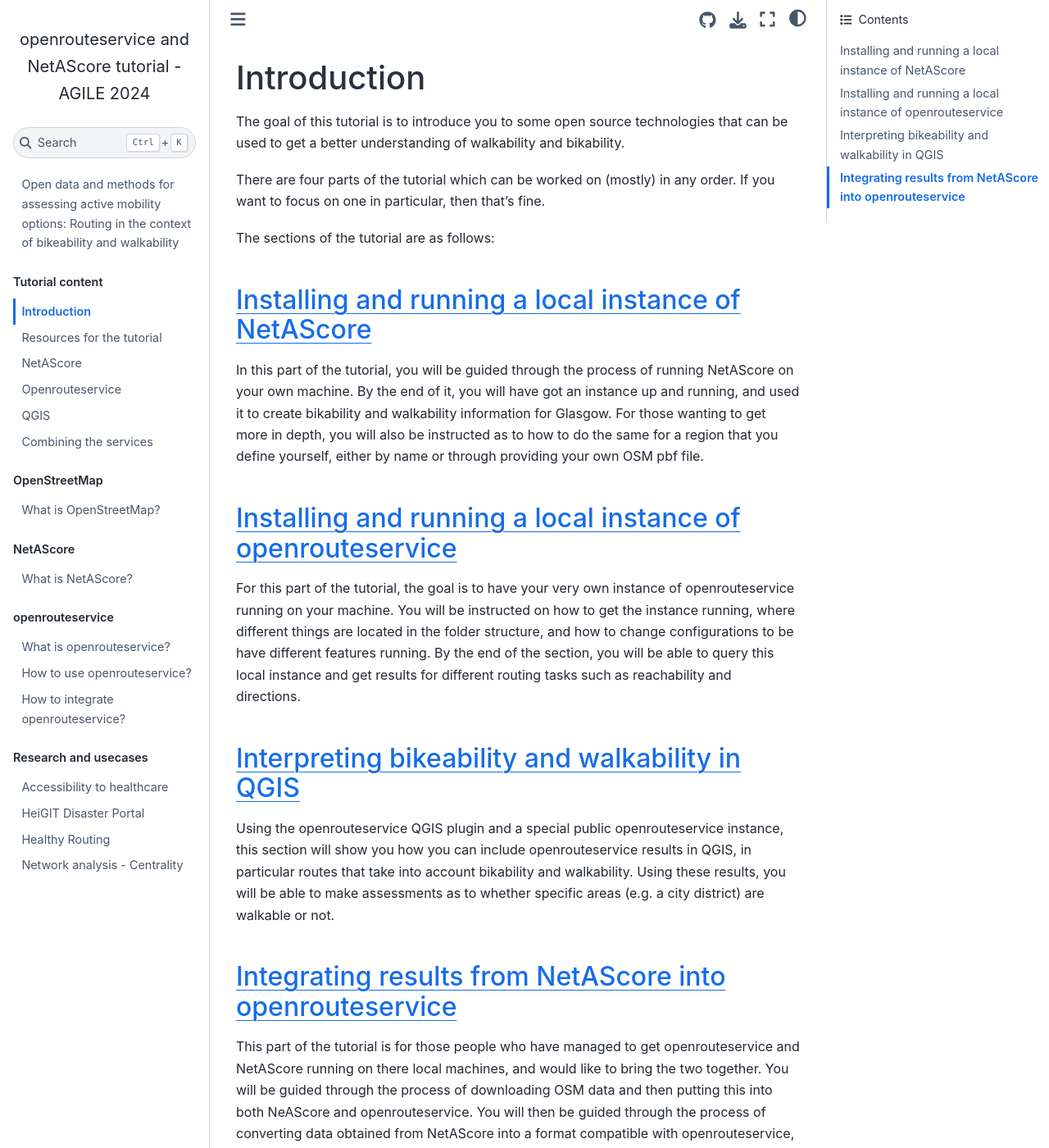
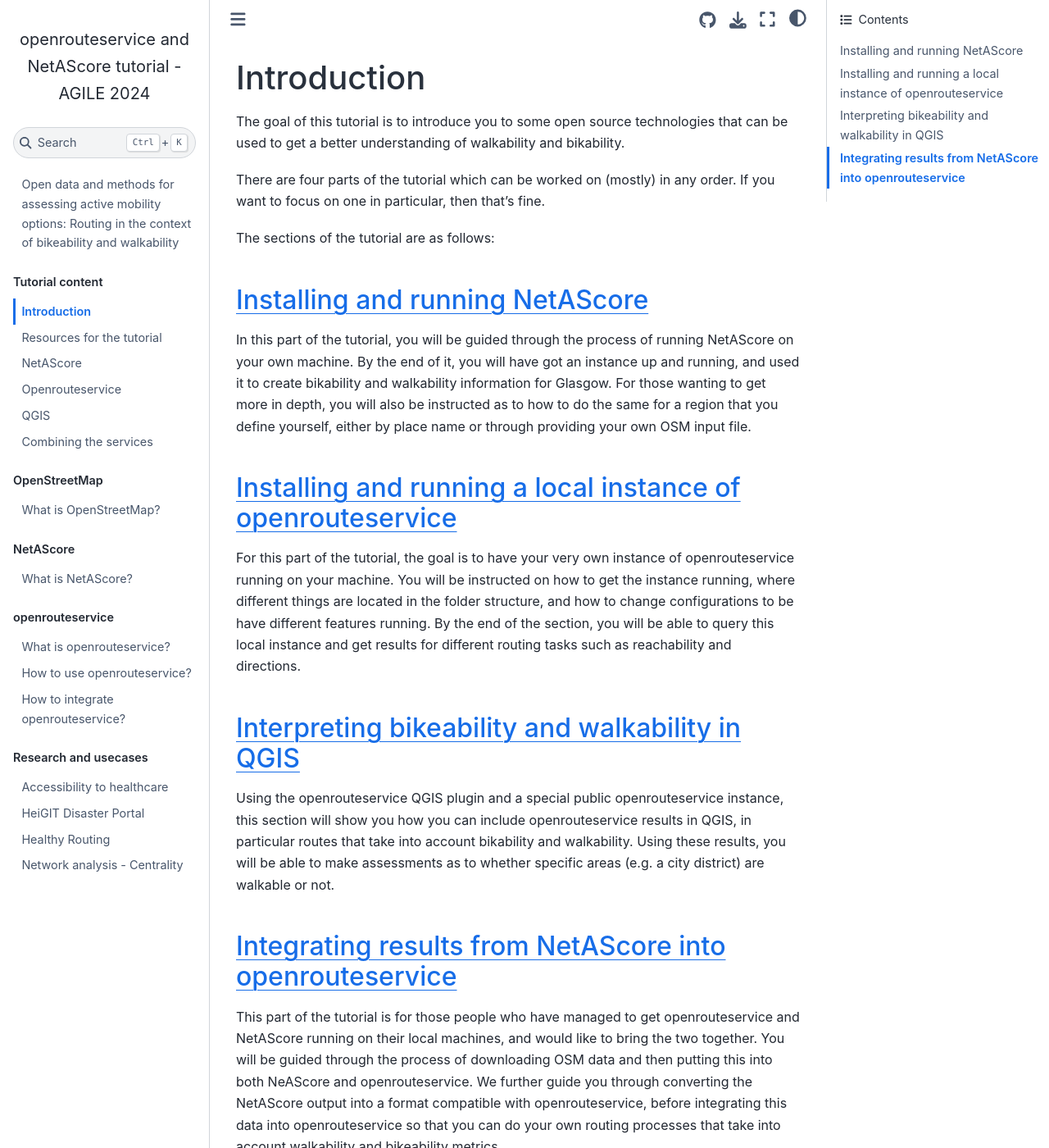
Before and after one commit to GIScience/ors-netascore-workshop-agile-24, a Jupyter Book: the page built from tutorial/tutorial.md, in a window 1280 px wide and 1400 px high. Shown: the whole window at 82% size. Built offline with Jupyter Book 1.0.4 settings and Sphinx 7.4.7 and the Sphinx Book theme 1.1.4, drawn with Linux system fonts in a browser that asks for light colours; some of the changed text lies outside the part shown.

Commit message:
minor revisions

```diff
--- a/tutorial/tutorial.md
+++ b/tutorial/tutorial.md
@@ -8,11 +8,11 @@
 
 The sections of the tutorial are as follows:
 
-## [Installing and running a local instance of NetAScore](./netascore.md)
+## [Installing and running NetAScore](./netascore.md)
 In this part of the tutorial, you will be guided through the process of running NetAScore on your own machine. By
 the end of it, you will have got an instance up and running, and used it to create bikability and walkability
 information for Glasgow. For those wanting to get more in depth, you will also be instructed as to how to do the
-same for a region that you define yourself, either by name or through providing your own OSM pbf file.
+same for a region that you define yourself, either by place name or through providing your own OSM input file.
 
 ## [Installing and running a local instance of openrouteservice](./openrouteservice.md)
 For this part of the tutorial, the goal is to have your very own instance of openrouteservice running on your
@@ -29,8 +29,8 @@
 
 ## [Integrating results from NetAScore into openrouteservice](./integration.md)
 This part of the tutorial is for those people who have managed to get openrouteservice and NetAScore running on
-there local machines, and would like to bring the two together. You will be guided through the process of
-downloading OSM data and then putting this into both NeAScore and openrouteservice. You will then be guided through
-the process of converting data obtained from NetAScore into a format compatible with openrouteservice, before
+their local machines, and would like to bring the two together. You will be guided through the process of
+downloading OSM data and then putting this into both NeAScore and openrouteservice.
+We further guide you through converting the NetAScore output into a format compatible with openrouteservice, before
 integrating this data into openrouteservice so that you can do your own routing processes that take into account
-walkability.
+walkability and bikeability metrics.
```
